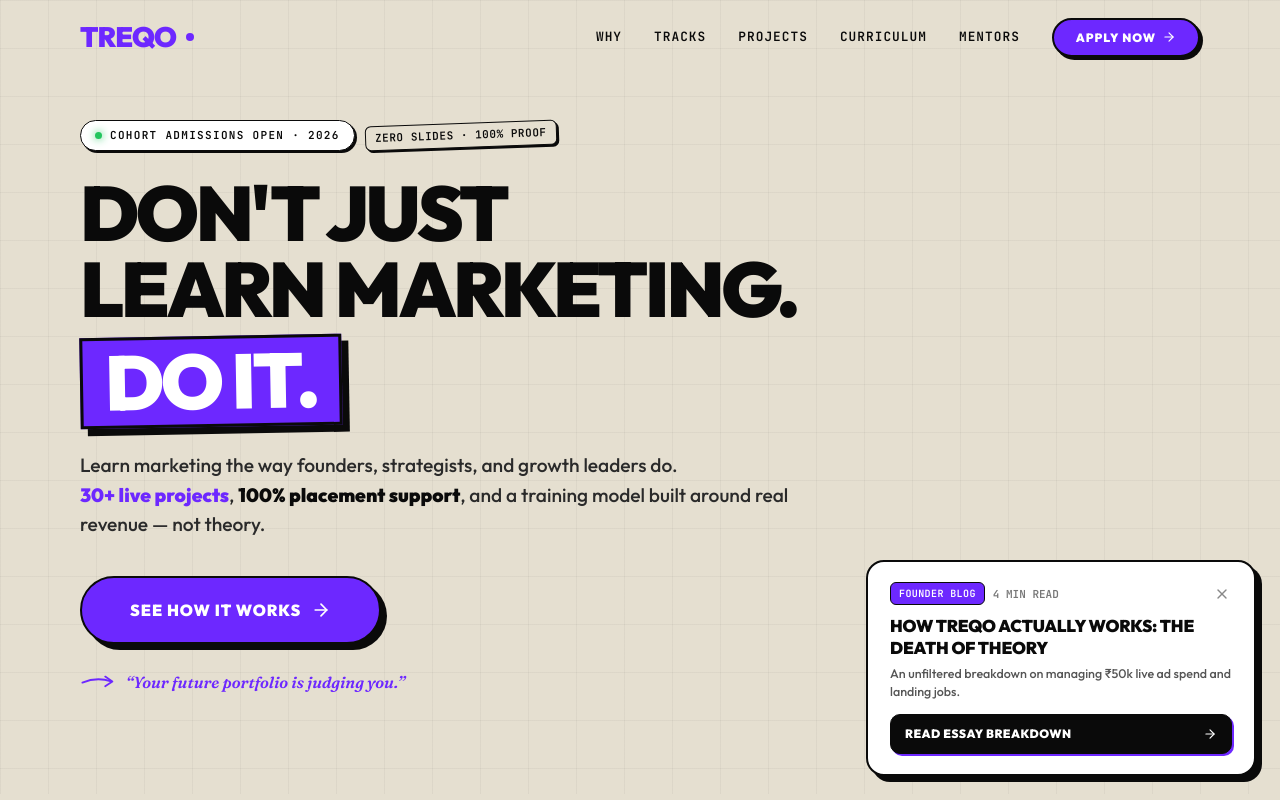
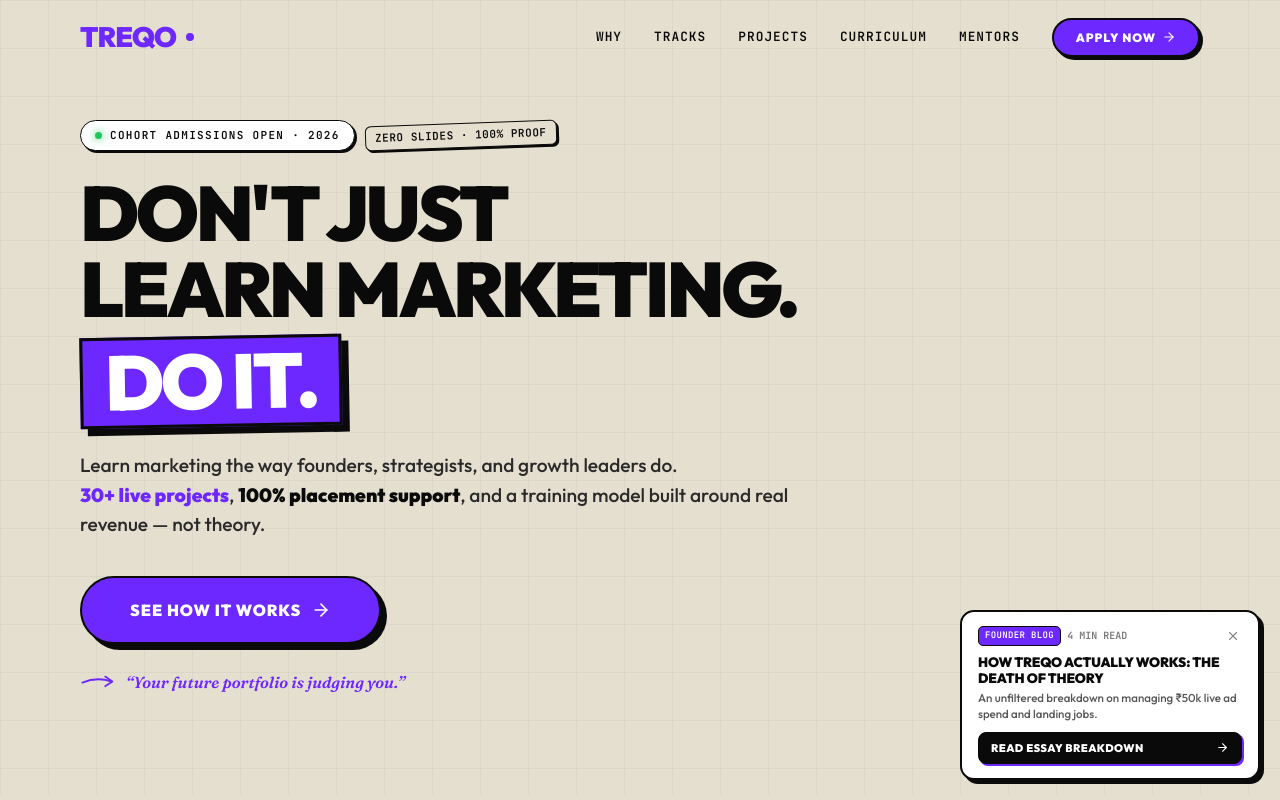
Before and after one commit to manoj-varma-p/Another-Treqo, a Next.js app: page / in a window 1280 px wide. Shown: the top 800 px of the page. Built offline with nearby package versions, Linux system fonts and the light colour scheme.

Commit message:
style: reduce size of fixed bottom-right rectangle pop-up

```diff
--- a/components/HeroSection.jsx
+++ b/components/HeroSection.jsx
@@ -212,43 +212,43 @@
       <AnimatePresence>
         {showPop && !dismissed && (
           <motion.div
-            initial={{ opacity: 0, y: 100, x: 60, scale: 0.92 }}
+            initial={{ opacity: 0, y: 80, x: 50, scale: 0.92 }}
             animate={{ opacity: 1, y: 0, x: 0, scale: 1 }}
-            exit={{ opacity: 0, y: 80, x: 40, scale: 0.9 }}
+            exit={{ opacity: 0, y: 60, x: 30, scale: 0.9 }}
             transition={{
               type: 'spring',
               stiffness: 220,
               damping: 20,
               mass: 0.9,
             }}
-            whileHover={{ y: -4, boxShadow: '8px 8px 0px #6D28FF' }}
+            whileHover={{ y: -3, boxShadow: '6px 6px 0px #6D28FF' }}
             style={{
               position: 'fixed',
-              bottom: '24px',
-              right: '24px',
+              bottom: '20px',
+              right: '20px',
               zIndex: 9999,
               background: '#ffffff',
-              border: '2.5px solid #0A0A0A',
-              borderRadius: '18px',
-              padding: '20px 22px',
-              boxShadow: '6px 6px 0px #0A0A0A',
-              width: 'calc(100vw - 48px)',
-              maxWidth: '390px',
+              border: '2px solid #0A0A0A',
+              borderRadius: '14px',
+              padding: '14px 16px',
+              boxShadow: '4px 4px 0px #0A0A0A',
+              width: 'calc(100vw - 40px)',
+              maxWidth: '300px',
               transition: 'box-shadow 0.2s ease',
             }}
           >
             {/* Top Bar: Category Pill & Dismiss Button */}
-            <div style={{ display: 'flex', alignItems: 'center', justifyContent: 'space-between', marginBottom: '10px' }}>
-              <div style={{ display: 'flex', alignItems: 'center', gap: '8px' }}>
+            <div style={{ display: 'flex', alignItems: 'center', justifyContent: 'space-between', marginBottom: '8px' }}>
+              <div style={{ display: 'flex', alignItems: 'center', gap: '6px' }}>
                 <span
                   style={{
                     background: '#6D28FF',
                     color: '#ffffff',
                     fontFamily: "var(--ff-mono, monospace)",
-                    fontSize: '10px',
+                    fontSize: '9px',
                     fontWeight: 900,
-                    padding: '3px 8px',
-                    borderRadius: '6px',
+                    padding: '2px 6px',
+                    borderRadius: '5px',
                     border: '1px solid #0A0A0A',
                     letterSpacing: '0.04em',
                     textTransform: 'uppercase',
@@ -256,7 +256,7 @@
                 >
                   FOUNDER BLOG
                 </span>
-                <span style={{ fontSize: '11px', fontFamily: "var(--ff-mono, monospace)", color: '#777777', fontWeight: 700 }}>
+                <span style={{ fontSize: '10px', fontFamily: "var(--ff-mono, monospace)", color: '#777777', fontWeight: 700 }}>
                   4 MIN READ
                 </span>
               </div>
@@ -279,7 +279,7 @@
                 }}
                 title="Dismiss"
               >
-                <X size={16} />
+                <X size={14} />
               </button>
             </div>
 
@@ -288,11 +288,11 @@
               <h4
                 style={{
                   fontFamily: "var(--ff-display, 'Outfit', sans-serif)",
-                  fontSize: '17px',
+                  fontSize: '13.5px',
                   fontWeight: 900,
                   color: '#0A0A0A',
-                  margin: '0 0 6px',
-                  lineHeight: 1.25,
+                  margin: '0 0 4px',
+                  lineHeight: 1.22,
                   textTransform: 'uppercase',
                   letterSpacing: '-0.01em',
                 }}
@@ -300,7 +300,7 @@
                 How Treqo Actually Works: The Death of Theory
               </h4>
 
-              <p style={{ fontSize: '12.5px', color: '#555555', lineHeight: 1.45, margin: '0 0 14px', fontWeight: 500 }}>
+              <p style={{ fontSize: '11.5px', color: '#555555', lineHeight: 1.35, margin: '0 0 10px', fontWeight: 500 }}>
                 An unfiltered breakdown on managing ₹50k live ad spend and landing jobs.
               </p>
 
@@ -310,13 +310,13 @@
                   background: '#0A0A0A',
                   color: '#ffffff',
                   border: '1.5px solid #0A0A0A',
-                  borderRadius: '10px',
-                  padding: '10px 14px',
+                  borderRadius: '8px',
+                  padding: '7px 12px',
                   display: 'flex',
                   alignItems: 'center',
                   justifyContent: 'space-between',
                   fontFamily: "var(--ff-display, 'Outfit', sans-serif)",
-                  fontSize: '12px',
+                  fontSize: '11px',
                   fontWeight: 900,
                   letterSpacing: '0.04em',
                   textTransform: 'uppercase',
@@ -324,7 +324,7 @@
                 }}
               >
                 <span>Read Essay Breakdown</span>
-                <ArrowRight size={14} />
+                <ArrowRight size={13} />
               </div>
             </Link>
           </motion.div>
```
